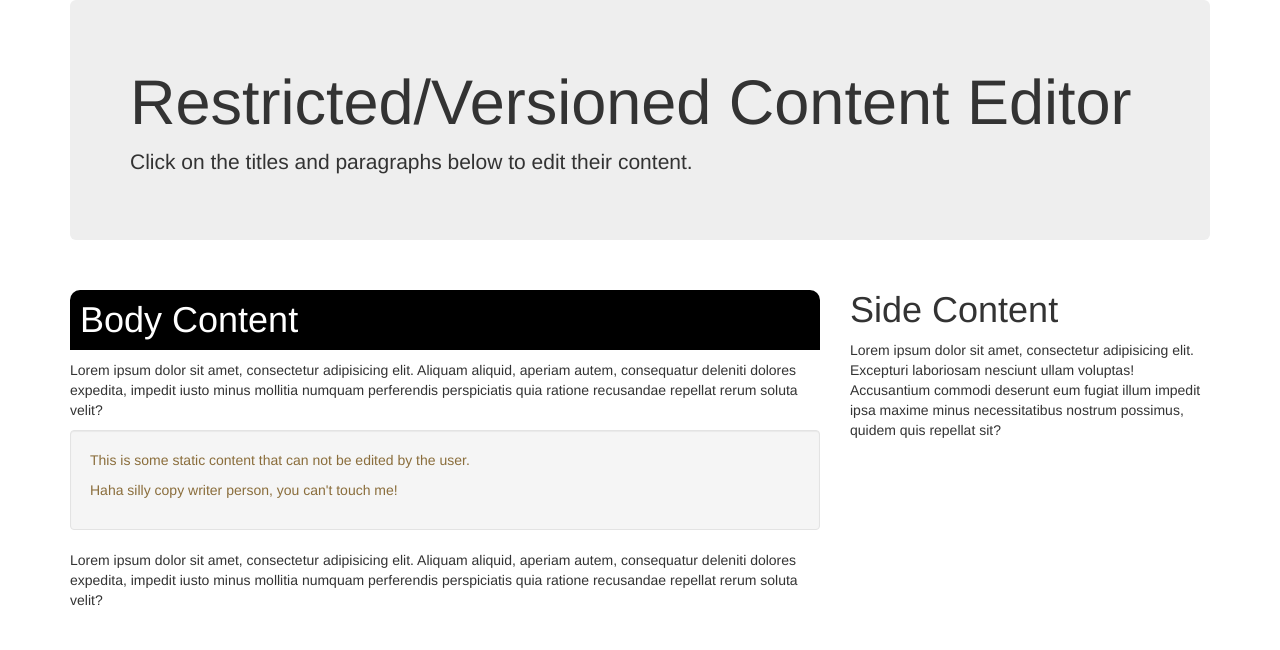
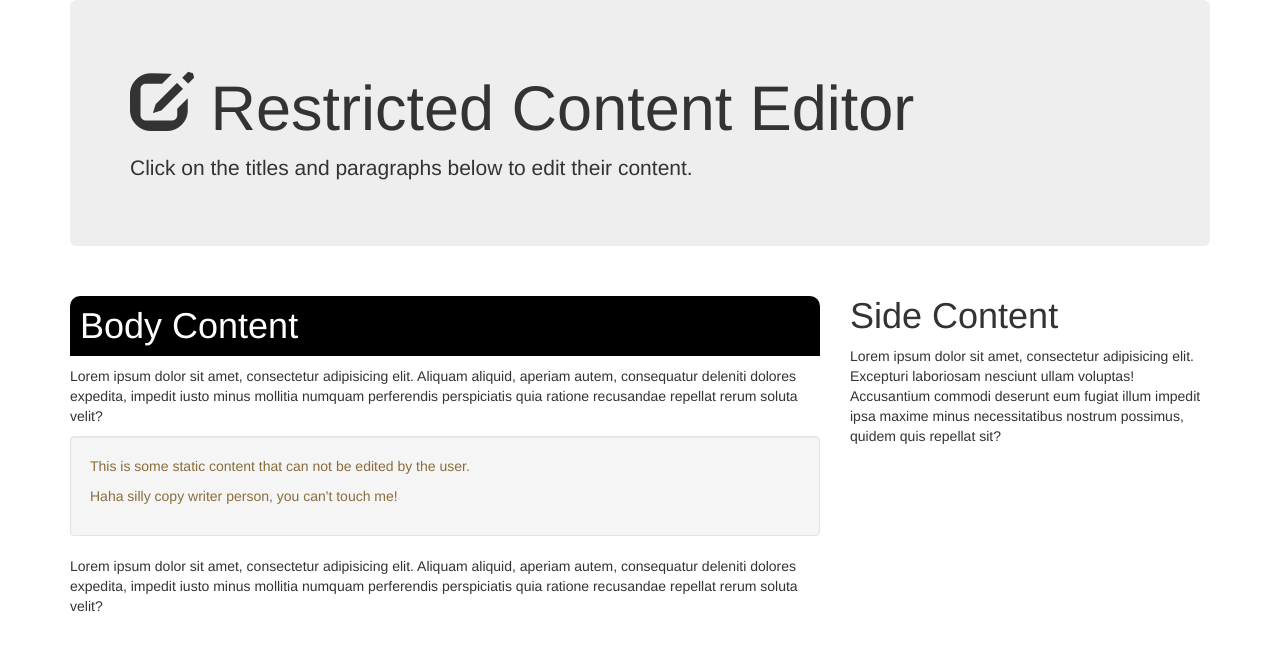
Before and after one commit to mattguest/edit_in_place_test, a plain HTML site: page index.html in a window 1280 px wide. Drawn offline with Linux system fonts and the light colour scheme; a script that the page names is missing.

Commit message:
Changed some wording

```diff
--- a/index.html
+++ b/index.html
@@ -17,7 +17,7 @@
 <div class="container">
 
     <div class="jumbotron">
-        <h1>Restricted/Versioned Content Editor</h1>
+        <h1><span class="glyphicon glyphicon-edit"></span> Restricted Content Editor</h1>
         <p>Click on the titles and paragraphs below to edit their content.</p>
     </div>
 
```
